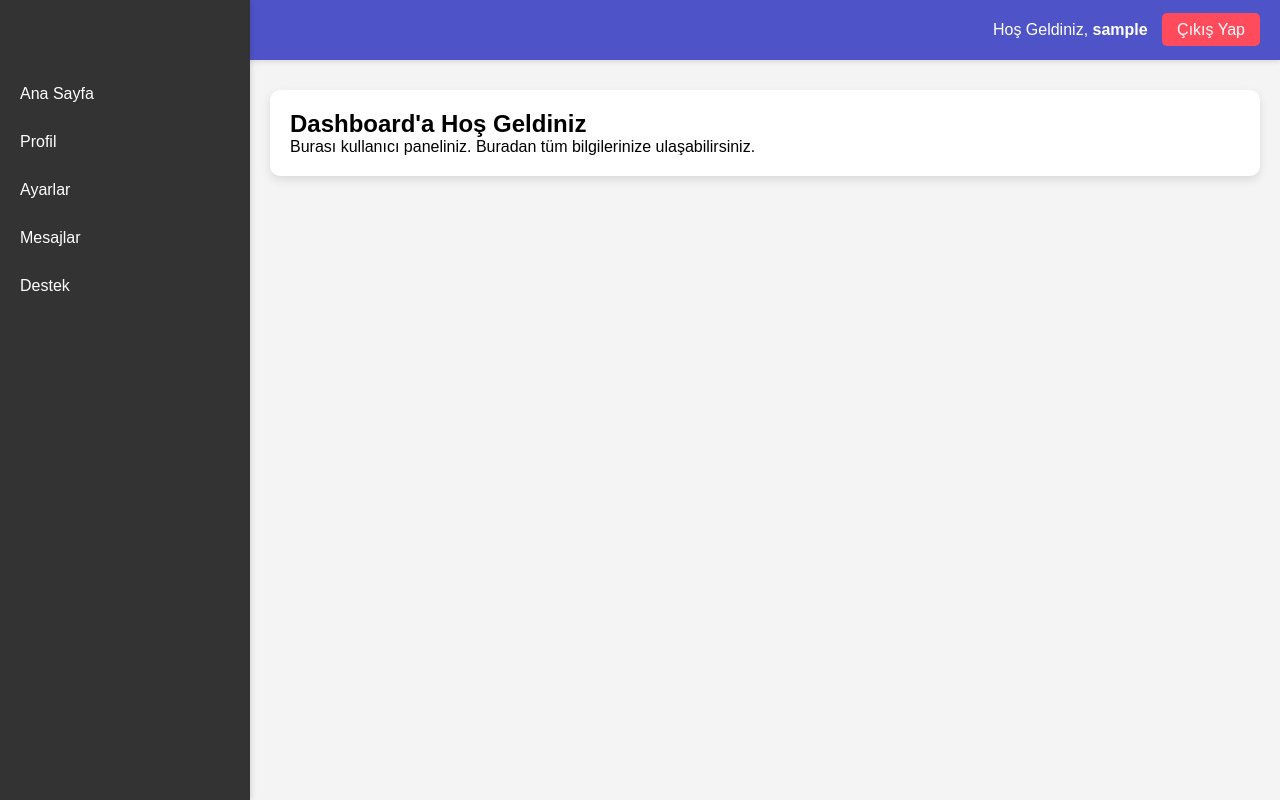
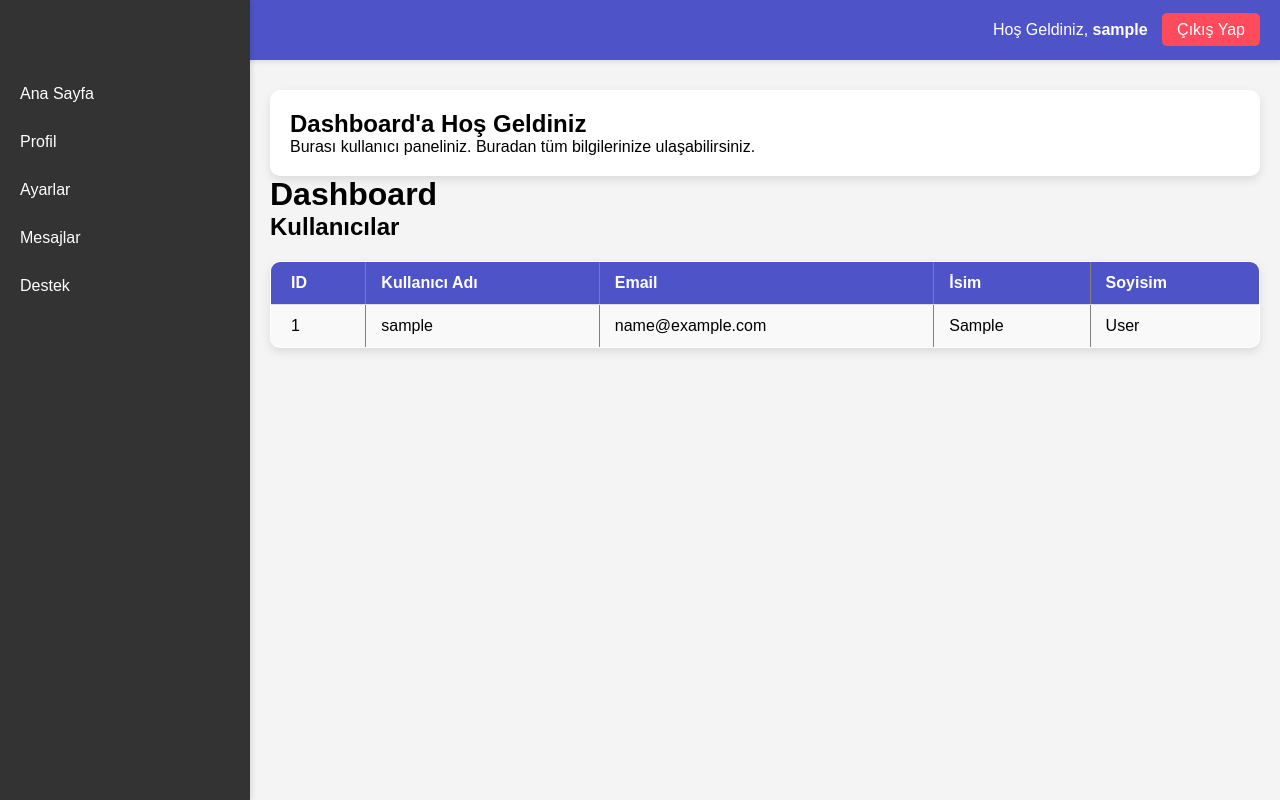
Before and after one commit to Volkan-Balli/MotoApp, a Django app: page /home/ in a window 1280 px wide. Run offline with Django 3.2, Linux system fonts and the light colour scheme; the visitor is signed in with stand-in values (Sample User, id 1); data comes from the database, SQL or seed files in the repository.

Commit message:
Güncellenmiş kodlar eklendi

```diff
--- a/MotoVitrin/templates/dashboard.html
+++ b/MotoVitrin/templates/dashboard.html
@@ -1,5 +1,6 @@
 <!DOCTYPE html>
 <html lang="tr">
+
 <head>
     <meta charset="UTF-8">
     <meta name="viewport" content="width=device-width, initial-scale=1.0">
@@ -33,7 +34,7 @@
             align-items: center;
             justify-content: space-between;
             padding: 0 20px;
-            box-shadow: 0 2px 5px rgba(0,0,0,0.1);
+            box-shadow: 0 2px 5px rgba(0, 0, 0, 0.1);
         }
 
         .navbar .logo {
@@ -69,7 +70,7 @@
             left: 0;
             top: 0;
             height: 100%;
-            box-shadow: 2px 0 5px rgba(0,0,0,0.1);
+            box-shadow: 2px 0 5px rgba(0, 0, 0, 0.1);
         }
 
         .sidebar ul {
@@ -115,6 +116,7 @@
                 opacity: 0;
                 transform: translateY(-20px);
             }
+
             to {
                 opacity: 1;
                 transform: translateY(0);
@@ -144,8 +146,61 @@
             }
         }
 
+        /* Tablonun Genel Stili */
+        table {
+            width: 100%;
+            border-collapse: collapse;
+            margin-top: 20px;
+            background: white;
+            border-radius: 10px;
+            overflow: hidden;
+            box-shadow: 0px 4px 10px rgba(0, 0, 0, 0.1);
+        }
+
+        /* Tablo Başlıkları */
+        table thead {
+            background: #4e54c8;
+            color: white;
+            text-align: left;
+            font-size: 16px;
+        }
+
+        table th,
+        table td {
+            padding: 12px 15px;
+            border-bottom: 1px solid #ddd;
+        }
+
+        /* Alternatif Satır Renkleri */
+        table tbody tr:nth-child(odd) {
+            background: #f9f9f9;
+        }
+
+        table tbody tr:nth-child(even) {
+            background: #ffffff;
+        }
+
+        /* Hover Efekti */
+        table tbody tr:hover {
+            background: #d1d8ff;
+            cursor: pointer;
+        }
+
+        /* İlk sütunun stilini belirgin hale getirme */
+        table th:first-child,
+        table td:first-child {
+            padding-left: 20px;
+        }
+
+        /* Responsive Tasarım */
+        @media (max-width: 768px) {
+            table {
+                font-size: 14px;
+            }
+        }
     </style>
 </head>
+
 <body>
 
     <!-- Navbar -->
@@ -174,7 +229,33 @@
             <h2>Dashboard'a Hoş Geldiniz</h2>
             <p>Burası kullanıcı paneliniz. Buradan tüm bilgilerinize ulaşabilirsiniz.</p>
         </div>
+        <h1>Dashboard</h1>
+        <h2>Kullanıcılar</h2>
+        <table border="1">
+            <thead>
+                <tr>
+                    <th>ID</th>
+                    <th>Kullanıcı Adı</th>
+                    <th>Email</th>
+                    <th>İsim</th>
+                    <th>Soyisim</th>
+                </tr>
+            </thead>
+            <tbody>
+                {% for user in users %}
+                <tr>
+                    <td>{{ user.id }}</td>
+                    <td>{{ user.username }}</td>
+                    <td>{{ user.email }}</td>
+                    <td>{{ user.first_name }}</td>
+                    <td>{{ user.last_name }}</td>
+                </tr>
+                {% endfor %}
+            </tbody>
+        </table>
     </div>
 
+
 </body>
+
 </html>
--- a/MotoVitrin/views.py
+++ b/MotoVitrin/views.py
@@ -3,6 +3,7 @@ from django.contrib.auth import authenticate, login, logout
 from django.contrib import messages
 from django.contrib.auth.models import User
 from django.contrib.auth.decorators import login_required
+
 
 
 def user_login(request):
@@ -28,3 +29,6 @@ def home(request):
 def logout(request):
     messages.success(request,"Başarılı Çıkış Yapıldı")
     return render(request,'login.html')
+def home(request):
+    users = User.objects.all()
+    return render(request, 'dashboard.html', {'users': users})
```
